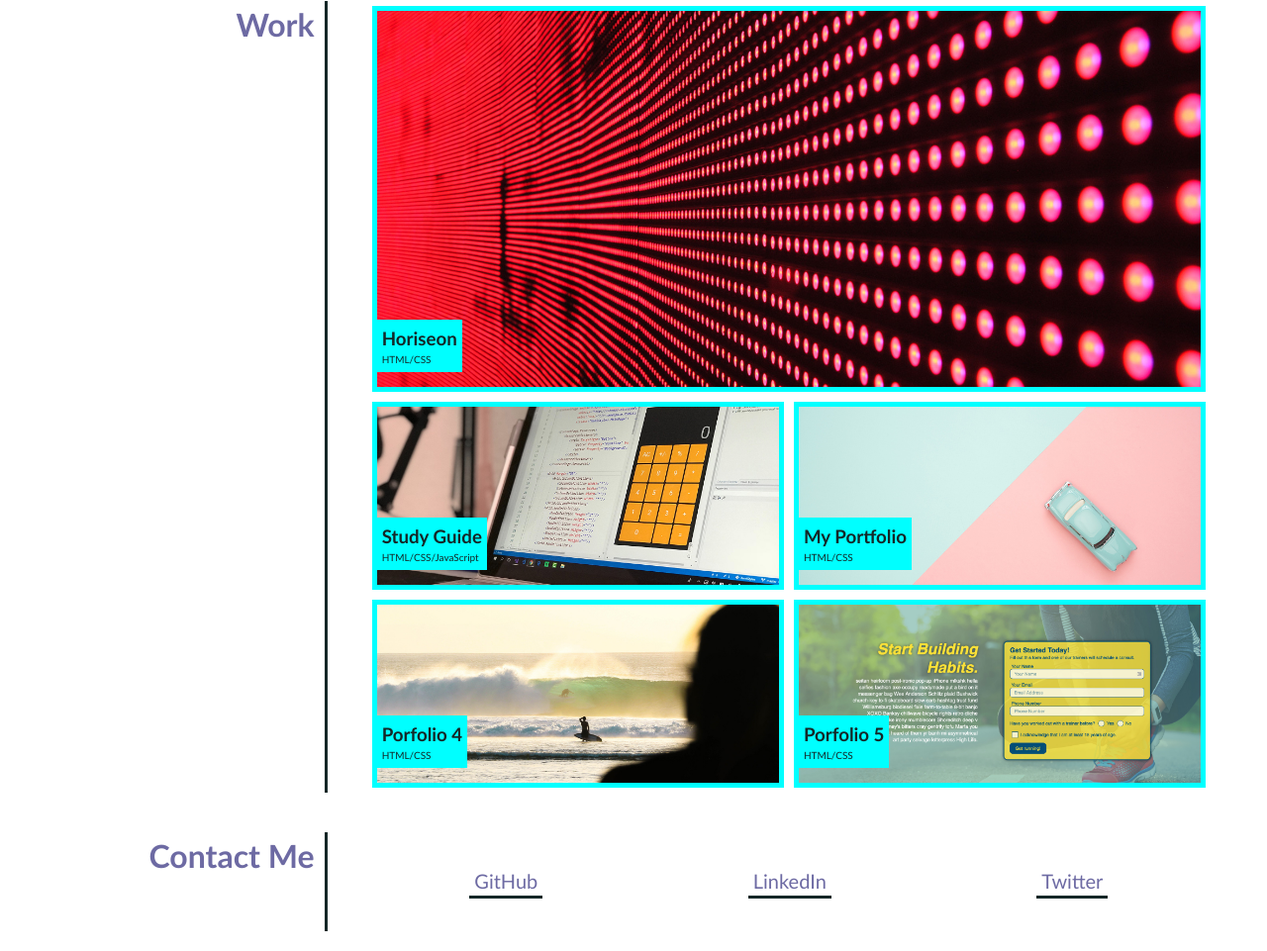
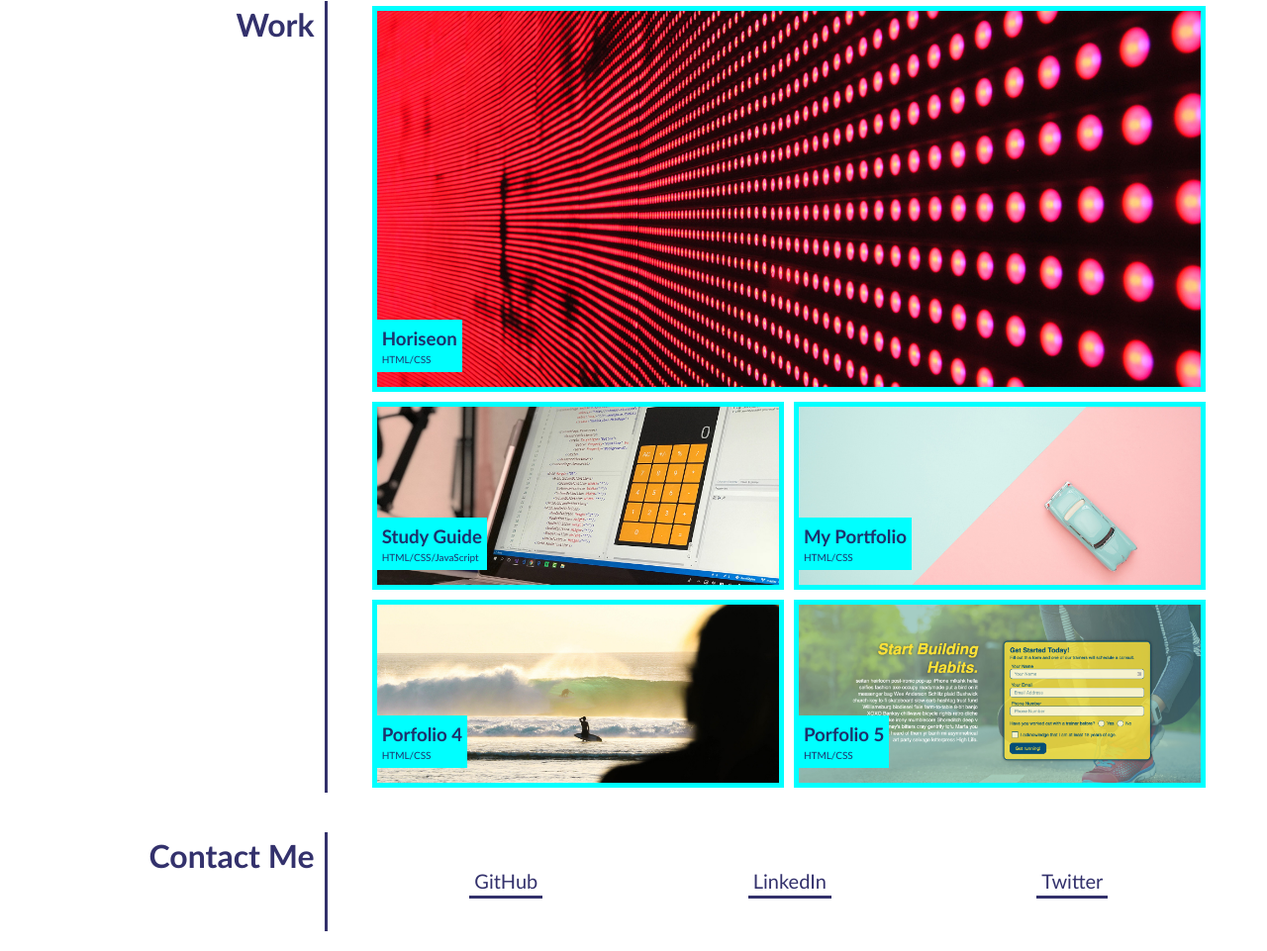
Before and after one commit to Thorbieey/Portfolio-OT, a plain HTML site: page index.html in a window 1280 px wide. Shown: the part 451-1412 px from the top of the page at 99% size. Drawn offline with Linux system fonts and the light colour scheme.

Commit message:
change main-text-color variable to tetiary color and added to contact me options border-bottom

```diff
--- a/css/style.css
+++ b/css/style.css
@@ -1,7 +1,7 @@
 :root {
     --primary-color: #142727;
     --secondary-color: #00ffff;
-    --main-text-color: #17136da1;
+    --tertiary-color: #201e5ee9;
 }
 
 body {
@@ -43,7 +43,7 @@ nav {
 
 .hero-banner{
     background-image:
-    linear-gradient(var(--main-text-color), var(--main-text-color)),
+    linear-gradient(var(--tertiary-color), var(--tertiary-color)),
     url(../images/02-hero-bg.jpg);
     background-blend-mode: saturation;
     height: 150px;
@@ -66,7 +66,7 @@ nav {
     grid-template-rows: auto auto auto;
     grid-template-columns: 25% 70%;
     justify-content: center;
-    color: var(--main-text-color);
+    color: var(--tertiary-color);
 }
 
 .page-section{
@@ -77,7 +77,7 @@ nav {
 .about,
 .work,
 .contact{
-    border-right: 3px solid var(--primary-color);
+    border-right: 3px solid var(--tertiary-color);
     display: flex;
     justify-content: flex-end;
     padding-right: 10px;
@@ -104,7 +104,7 @@ nav {
     align-items: flex-end;
     justify-content: flex-start;
     text-decoration: none;
-    color: var(--primary-color);
+    color: var(--tertiary-color);
 }
 
 .work-port-area div{
@@ -164,8 +164,8 @@ nav {
 
 .contact-options a{
     text-decoration: none;
-    color: var(--main-text-color);
-    border-bottom: 3px solid var(--primary-color);
+    color: var(--tertiary-color);
+    border-bottom: 3px solid var(--tertiary-color);
     padding: 0px 5px;
     font-size: 20px;
     height: max-content;
```
